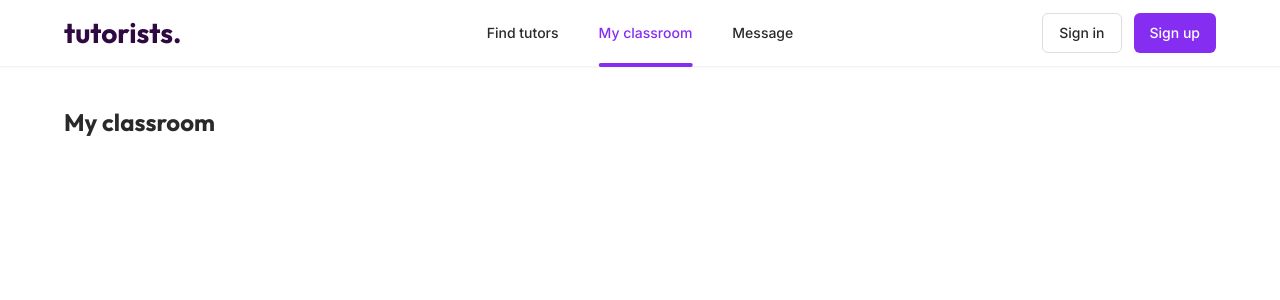
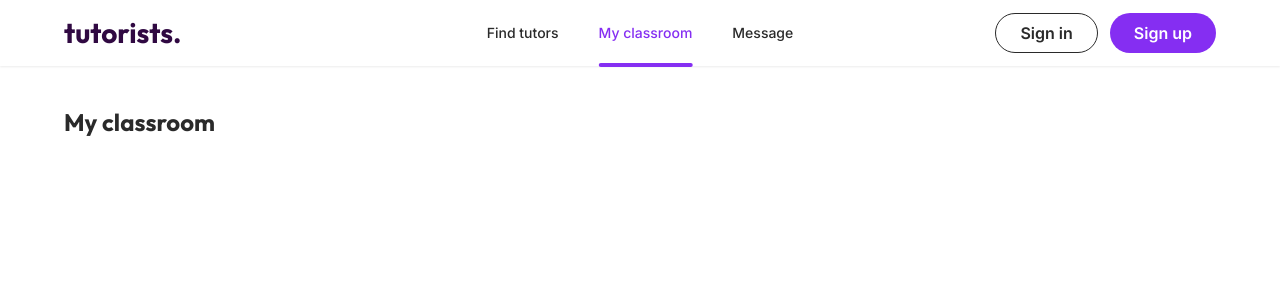
Before and after one commit to FaFaFront/se-project, a Next.js app in the folder apps/web/: page /classroom in a window 1280 px wide. Shown: the top 300 px of the page. Built offline with nearby package versions, Linux system fonts and the light colour scheme.

Commit message:
feat: implement button component

```diff
--- a/apps/web/src/components/ui/button.tsx
+++ b/apps/web/src/components/ui/button.tsx
@@ -3,16 +3,16 @@ import { cva, type VariantProps } from "class-variance-authority";
 import { cn } from "@/lib/utils";
 
 const buttonVariants = cva(
-  "inline-flex items-center justify-center rounded-md text-sm font-medium transition-colors disabled:pointer-events-none disabled:opacity-50",
+  "inline-flex items-center justify-center rounded-full text-sm md:text-base font-semibold transition-colors disabled:pointer-events-none disabled:opacity-50",
   {
     variants: {
       variant: {
         primary: "bg-primary text-canvas hover:opacity-90",
         secondary: "bg-surface-lavender text-ink hover:opacity-90",
-        outline: "border border-hairline bg-canvas text-ink hover:bg-surface-lavender",
+        outline: "border border-ink bg-canvas text-ink hover:opacity-90",
       },
       size: {
-        default: "h-10 px-4 py-2",
+        default: "h-10 px-6 py-2",
         sm: "h-9 px-3",
         lg: "h-11 px-8",
       },
@@ -25,12 +25,34 @@ const buttonVariants = cva(
 );
 
 export interface ButtonProps
-  extends React.ButtonHTMLAttributes<HTMLButtonElement>, VariantProps<typeof buttonVariants> {}
+  extends React.ButtonHTMLAttributes<HTMLButtonElement>, VariantProps<typeof buttonVariants> {
+  loading?: boolean;
+}
 
 const Button = React.forwardRef<HTMLButtonElement, ButtonProps>(
-  ({ className, variant, size, ...props }, ref) => {
+  ({ className, variant, size, loading, children, disabled, ...props }, ref) => {
     return (
-      <button className={cn(buttonVariants({ variant, size, className }))} ref={ref} {...props} />
+      <button
+        ref={ref}
+        className={cn(
+          buttonVariants({
+            variant,
+            size,
+            className,
+          })
+        )}
+        disabled={disabled || loading}
+        {...props}
+      >
+        {loading ? (
+          <span
+            className="size-5 animate-spin rounded-full border-2 border-current border-t-transparent"
+            aria-label="Loading"
+          />
+        ) : (
+          children
+        )}
+      </button>
     );
   }
 );
```
Also changed, not shown: 1 other file (tests, documents, lock files or other folders).
